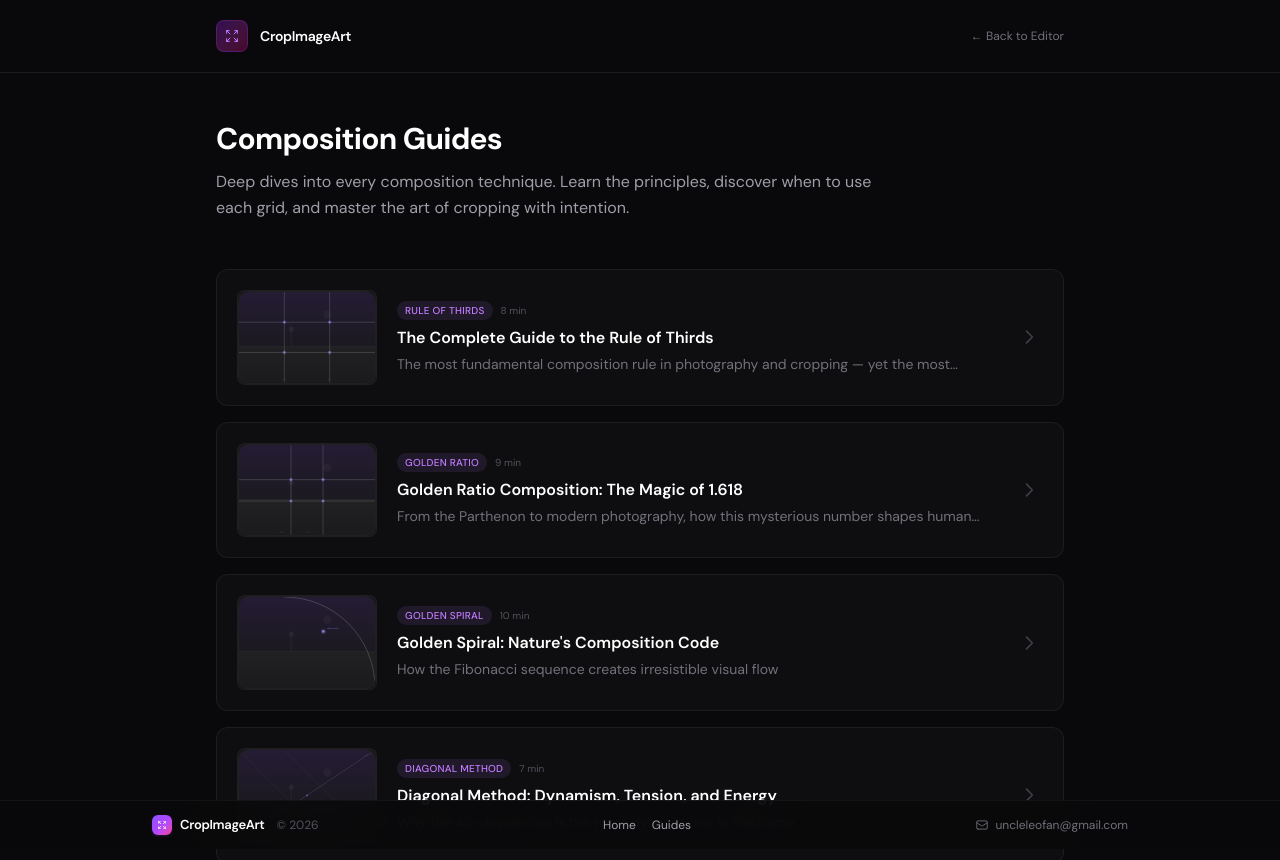
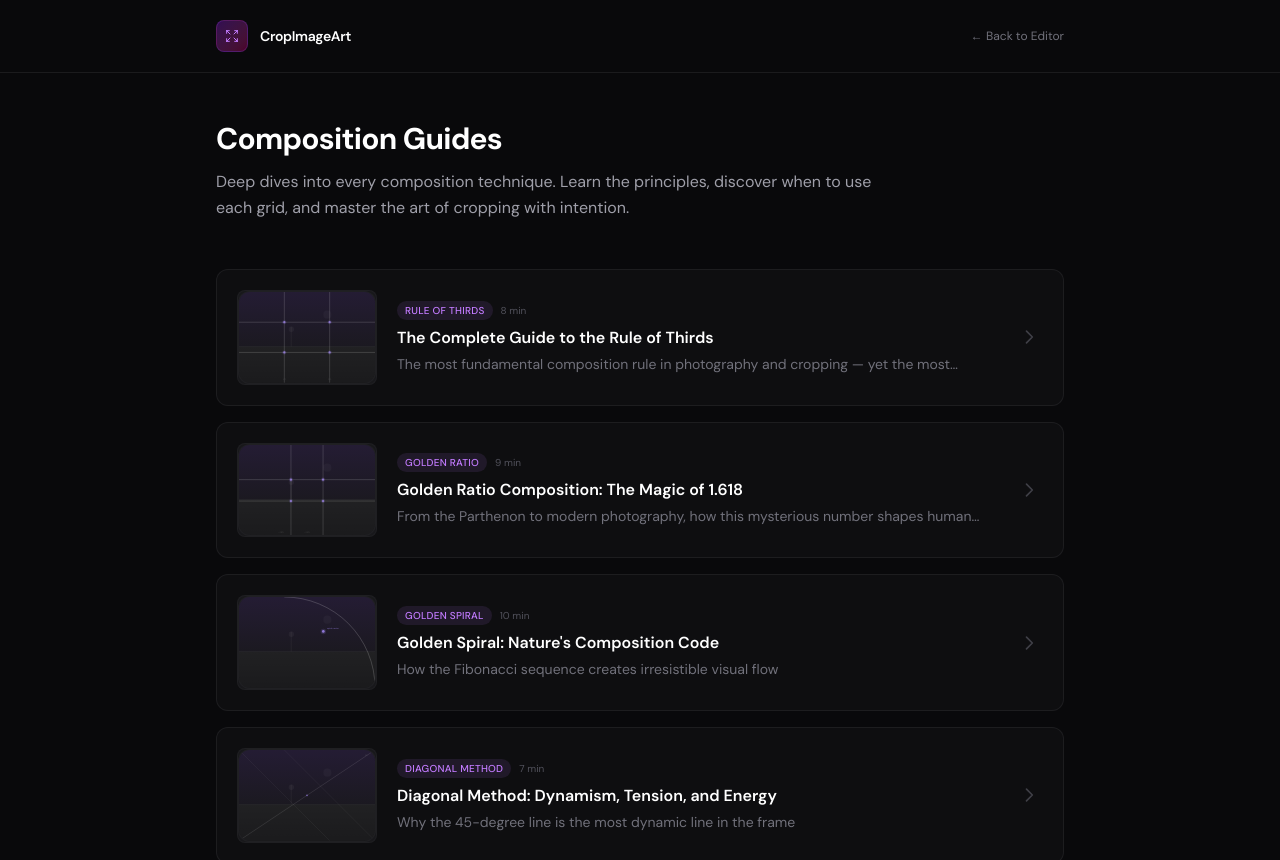
Before and after one commit to uncleleonfan/cropimageart, a Next.js app: page /blog in a window 1280 px wide. Shown: the top 860 px of the page. Built offline with nearby package versions, Linux system fonts and the light colour scheme.

Commit message:
fix footer position on blog pages

```diff
--- a/src/app/blog/[slug]/page.tsx
+++ b/src/app/blog/[slug]/page.tsx
@@ -24,7 +24,7 @@ export default function BlogPostPage() {
   const nextPost = currentIndex < blogPosts.length - 1 ? blogPosts[currentIndex + 1] : null;
 
   return (
-    <div className="min-h-screen bg-zinc-950 text-zinc-200">
+    <div className="flex-1 bg-zinc-950 text-zinc-200">
       {/* Header */}
       <header className="border-b border-zinc-800/60 bg-zinc-950">
         <div className="max-w-3xl mx-auto px-6 py-5 flex items-center justify-between">
--- a/src/app/blog/page.tsx
+++ b/src/app/blog/page.tsx
@@ -10,7 +10,7 @@ export default function BlogPage() {
   const { lang } = useLang();
 
   return (
-    <div className="min-h-screen bg-zinc-950 text-zinc-200">
+    <div className="flex-1 bg-zinc-950 text-zinc-200">
       {/* Header */}
       <header className="border-b border-zinc-800/60 bg-zinc-950">
         <div className="max-w-4xl mx-auto px-6 py-5 flex items-center justify-between">
```
